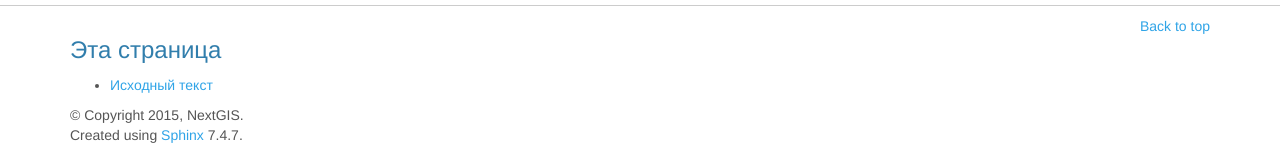
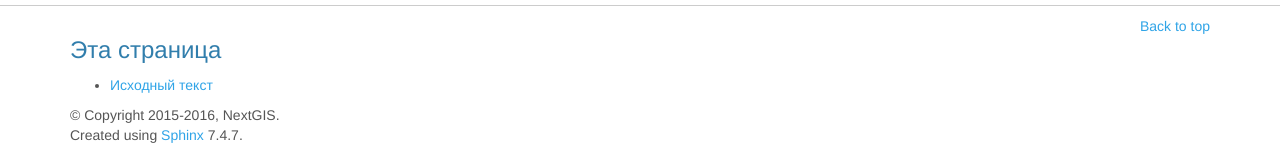
Before and after one commit to isabella232/docs_ngbio, a Sphinx documentation site: the page built from source/index.rst, in a window 1280 px wide and 900 px high, scrolled down 626 px. Shown: the part 745-897 px from the top of the window. Built offline with Sphinx 7.4.7, drawn with Linux system fonts in a browser that asks for light colours; formulas are drawn with MathJax 3.

```diff
--- a/source/conf.py
+++ b/source/conf.py
@@ -60,7 +60,7 @@ master_doc = 'index'
 
 # General information about the project.
 project = u'Документация NextGIS Bio'
-copyright = u'2015, NextGIS'
+copyright = u'2015-2016, NextGIS'
 author = u'Илья Филипов, Иван Ковалев'
 
 # The version info for the project you're documenting, acts as replacement for
@@ -330,7 +330,7 @@ latex_elements = {
 
 latex_documents = [
   (master_doc, 'NextGISBio.tex', u'Документация NextGIS Bio',
-   u'NextGIS', 'manual', 'true'),
+   author, 'manual', 'true'),
 ]
 
 # The name of an image file (relative to this directory) to place at the top of
```
